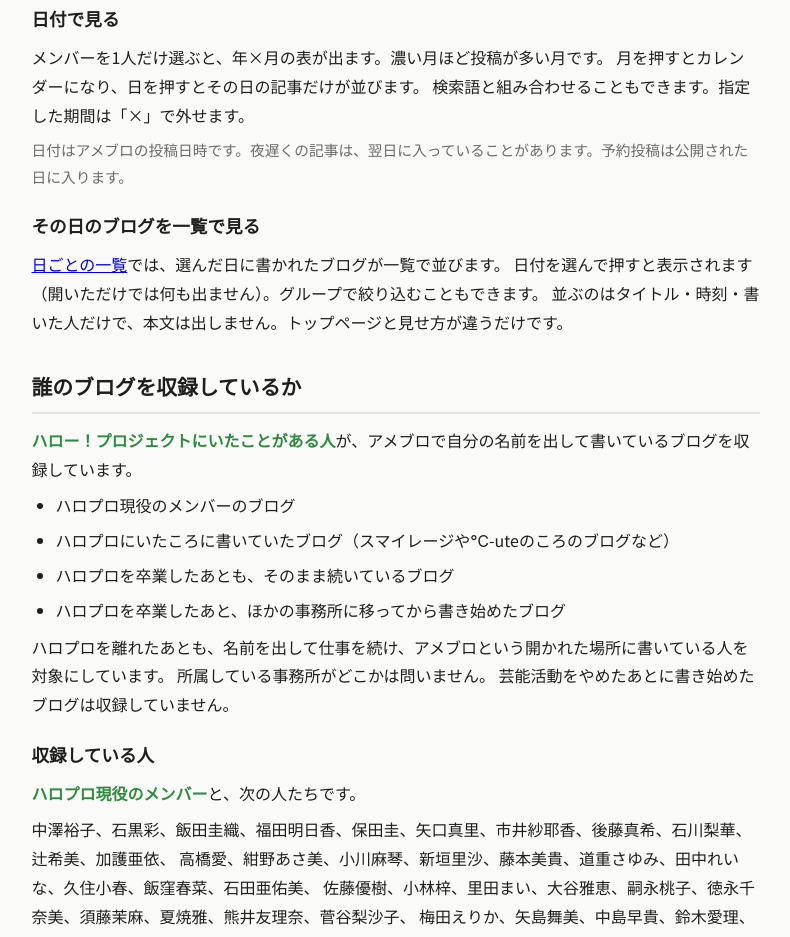
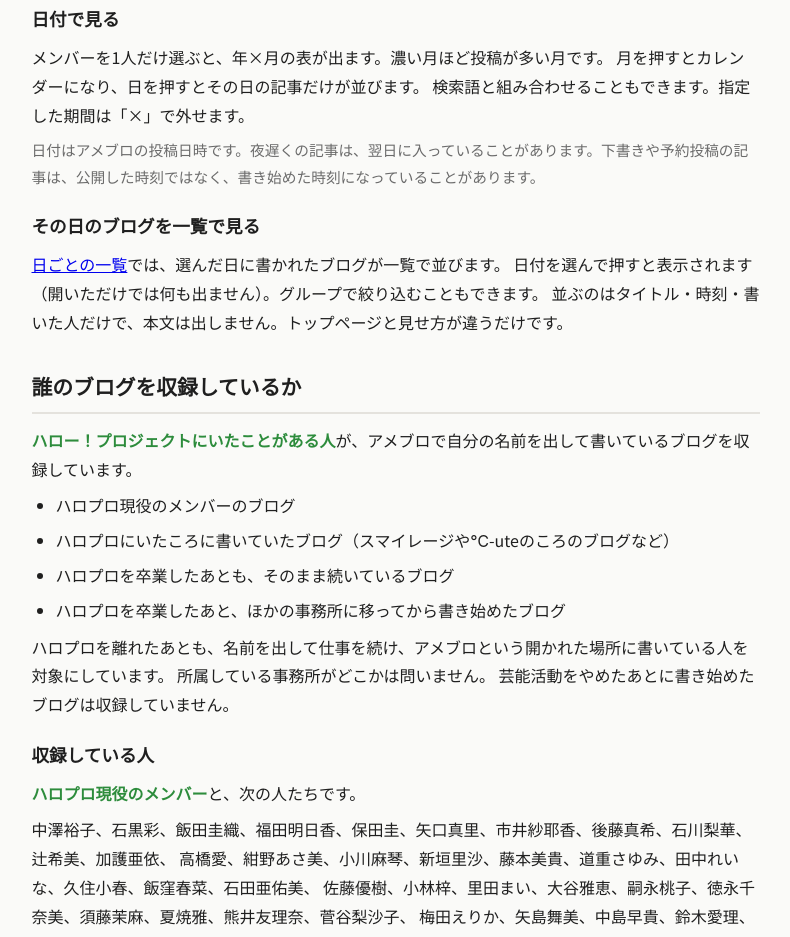
Before and after one commit to yxmxgxn/hello-ameblo, a plain HTML site: page public/about.html in a window 1280 px wide. Shown: the part 960-1897 px from the top of the page, without its empty margins (237-1027 px from the left). Drawn offline with Linux system fonts and the light colour scheme; no server answers.

Commit message:
about: 下書きや予約投稿の記事の日時は、公開ではなく書き始めた時刻のことがあると直す
Co-Authored-By: Claude Opus 5.5 <noreply@anthropic.com>

```diff
--- a/public/about.html
+++ b/public/about.html
@@ -82,7 +82,7 @@
     検索語と組み合わせることもできます。指定した期間は「×」で外せます。
   </p>
   <p class="note">
-    日付はアメブロの投稿日時です。夜遅くの記事は、翌日に入っていることがあります。予約投稿は公開された日に入ります。
+    日付はアメブロの投稿日時です。夜遅くの記事は、翌日に入っていることがあります。下書きや予約投稿の記事は、公開した時刻ではなく、書き始めた時刻になっていることがあります。
   </p>
 
   <h3>その日のブログを一覧で見る</h3>
```
